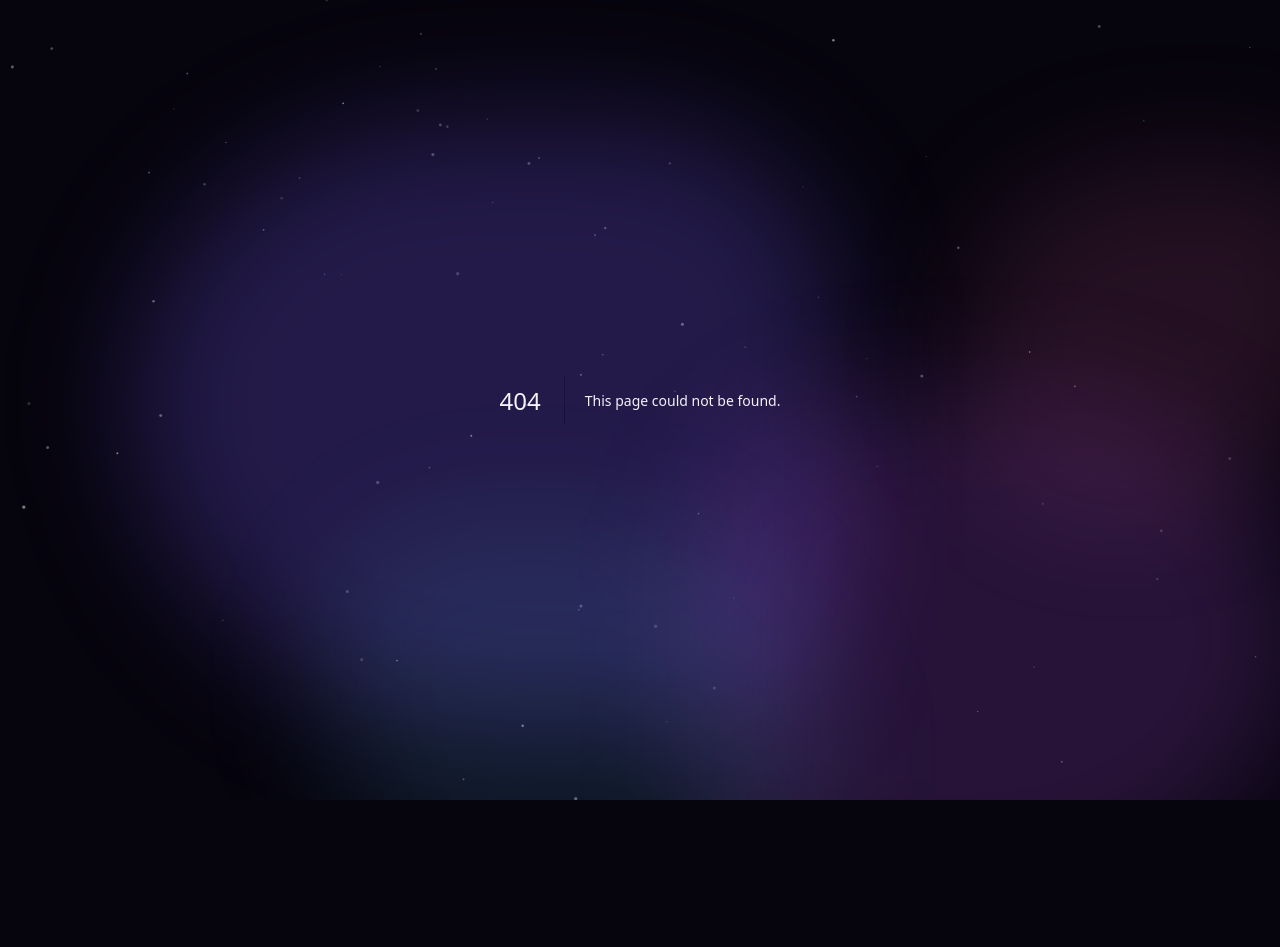
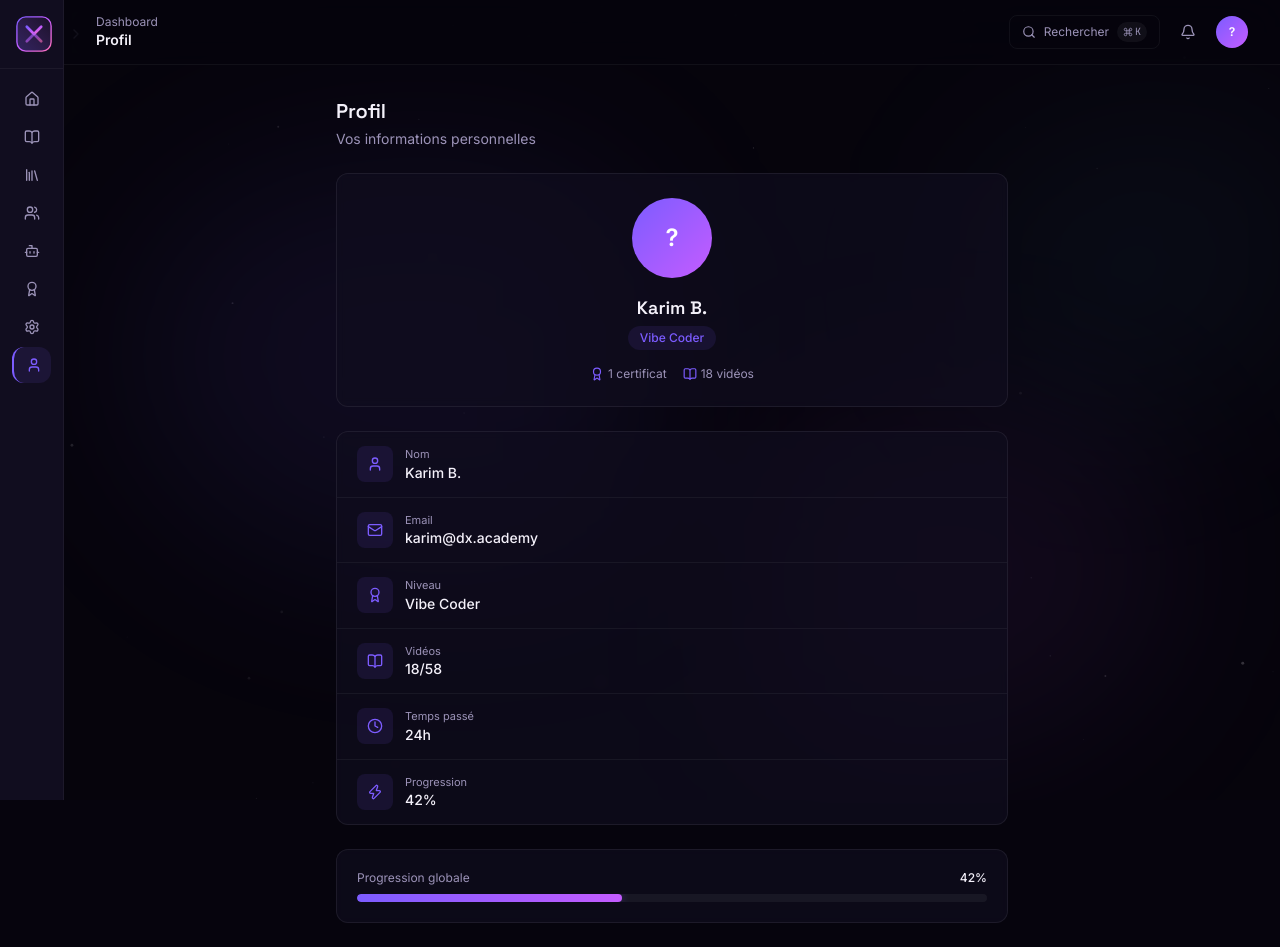
Before and after one commit to karimbzn31/DigitalX-Solutions-, a Next.js app: page /dashboard/profile in a window 1280 px wide. Before the commit this address had no page. Shown: the top 947 px of the page. Before the commit the page ends 800 px from the top, so only its background shows below. Built offline with nearby package versions, Linux system fonts and the light colour scheme.

Commit message:
feat: profile page with logout, clickable avatar, sidebar logo with gradient SVG

```diff
--- /dev/null
+++ b/src/app/(dashboard)/dashboard/profile/page.tsx
@@ -0,0 +1,98 @@
+"use client";
+import { useRouter } from "next/navigation";
+import { useAppStore } from "@/store/useAppStore";
+import { currentUser } from "@/lib/mock-data";
+import {
+  User, Mail, Award, BookOpen, Clock, Zap, LogOut
+} from "lucide-react";
+
+export default function ProfilePage() {
+  const router = useRouter();
+  const { user, setUser } = useAppStore();
+
+  const handleLogout = () => {
+    setUser(null);
+    router.push("/");
+  };
+
+  const info = [
+    { icon: User, label: "Nom", value: user?.name || currentUser.name },
+    { icon: Mail, label: "Email", value: user?.email || currentUser.email },
+    { icon: Award, label: "Niveau", value: currentUser.level },
+    { icon: BookOpen, label: "Vidéos", value: `${currentUser.videosWatched}/${currentUser.totalVideos}` },
+    { icon: Clock, label: "Temps passé", value: currentUser.timeSpent },
+    { icon: Zap, label: "Progression", value: `${currentUser.totalProgress}%` },
+  ];
+
+  return (
+    <div className="max-w-2xl mx-auto space-y-6">
+      <div>
+        <h2 className="text-xl font-display font-semibold text-star-white">Profil</h2>
+        <p className="text-sm text-mist mt-1">Vos informations personnelles</p>
+      </div>
+
+      {/* Avatar + Name */}
+      <div className="bg-surface/70 backdrop-blur-sm border border-white/[0.07] rounded-xl p-6 text-center">
+        <div className="w-20 h-20 rounded-full bg-gradient-to-br from-violet to-magenta flex items-center justify-center text-2xl font-bold text-white mx-auto">
+          {user?.initials || "?"}
+        </div>
+        <h3 className="text-lg font-display font-semibold text-star-white mt-4">{user?.name || currentUser.name}</h3>
+        <span className="inline-block text-xs px-3 py-1 rounded-full bg-violet/10 text-violet font-medium mt-1">
+          {currentUser.level}
+        </span>
+        <div className="flex items-center justify-center gap-4 mt-4 text-xs text-mist">
+          <span className="flex items-center gap-1">
+            <Award className="w-3.5 h-3.5 text-violet" />
+            {currentUser.certificates} certificat{currentUser.certificates > 1 ? "s" : ""}
+          </span>
+          <span className="flex items-center gap-1">
+            <BookOpen className="w-3.5 h-3.5 text-violet" />
+            {currentUser.videosWatched} vidéos
+          </span>
+        </div>
+      </div>
+
+      {/* Info Cards */}
+      <div className="bg-surface/70 backdrop-blur-sm border border-white/[0.07] rounded-xl overflow-hidden">
+        {info.map((item) => (
+          <div key={item.label} className="flex items-center gap-3 px-5 py-3.5 border-b border-white/5 last:border-0">
+            <div className="w-9 h-9 rounded-lg bg-violet/10 flex items-center justify-center shrink-0">
+              <item.icon className="w-4 h-4 text-violet" />
+            </div>
+            <div className="flex-1 min-w-0">
+              <p className="text-[11px] text-mist">{item.label}</p>
+              <p className="text-sm text-star-white font-medium">{item.value}</p>
+            </div>
+          </div>
+        ))}
+      </div>
+
+      {/* Progress Bar */}
+      <div className="bg-surface/70 backdrop-blur-sm border border-white/[0.07] rounded-xl p-5">
+        <div className="flex items-center justify-between mb-2">
+          <span className="text-xs text-mist">Progression globale</span>
+          <span className="text-xs text-star-white font-medium">{currentUser.totalProgress}%</span>
+        </div>
+        <div className="w-full h-2 rounded-full bg-white/5 overflow-hidden">
+          <div
+            className="h-full rounded-full transition-all duration-700"
+            style={{
+              width: `${currentUser.totalProgress}%`,
+              background: "linear-gradient(90deg, #7C5CFF, #C45CFF)",
+              boxShadow: "0 0 8px rgba(124, 92, 255, 0.3)",
+            }}
+          />
+        </div>
+      </div>
+
+      {/* Logout */}
+      <button
+        onClick={handleLogout}
+        className="flex items-center justify-center gap-2 w-full py-3.5 rounded-xl bg-rose/10 text-rose text-sm font-medium hover:bg-rose/20 transition-all"
+      >
+        <LogOut className="w-4 h-4" />
+        Se déconnecter
+      </button>
+    </div>
+  );
+}
--- a/src/components/layout/DashboardHeader.tsx
+++ b/src/components/layout/DashboardHeader.tsx
@@ -1,5 +1,6 @@
 "use client";
 import { usePathname } from "next/navigation";
+import Link from "next/link";
 import { Bell, Search, Command } from "lucide-react";
 import { useAppStore } from "@/store/useAppStore";
 import { useNotificationStore } from "@/store/useNotificationStore";
@@ -12,6 +13,7 @@ const breadcrumbMap: Record<string, string> = {
   "/dashboard/ai": "Assistant IA",
   "/dashboard/certificats": "Certificats",
   "/dashboard/parametres": "Paramètres",
+  "/dashboard/profile": "Profil",
 };
 
 export function DashboardHeader({ onMenuClick }: { onMenuClick?: () => void }) {
@@ -48,9 +50,9 @@ export function DashboardHeader({ onMenuClick }: { onMenuClick?: () => void }) {
             {unreadCount > 0 && <span className="absolute top-1 right-1 w-4 h-4 rounded-full bg-rose text-[8px] flex items-center justify-center font-bold text-white">{unreadCount > 9 ? "9+" : unreadCount}</span>}
           </button>
 
-          <div className="w-8 h-8 rounded-full bg-gradient-to-br from-violet to-magenta flex items-center justify-center text-xs font-bold text-white">
+          <Link href="/dashboard/profile" className="w-8 h-8 rounded-full bg-gradient-to-br from-violet to-magenta flex items-center justify-center text-xs font-bold text-white hover:brightness-110 transition-all">
             {user?.initials || "?"}
-          </div>
+          </Link>
         </div>
       </div>
     </header>
--- a/src/components/layout/DashboardSidebar.tsx
+++ b/src/components/layout/DashboardSidebar.tsx
@@ -3,10 +3,10 @@ import { usePathname, useRouter } from "next/navigation";
 import Link from "next/link";
 import { cn } from "@/lib/utils";
 import {
-  Home, BookOpen, Library, Users, Bot, Award, Settings, LogOut, ChevronLeft
+  Home, BookOpen, Library, Users, Bot, Award, Settings, LogOut, ChevronLeft, User
 } from "lucide-react";
 import { useAppStore } from "@/store/useAppStore";
-
+import { LogoFull } from "@/components/shared/Logo";
 
 const navItems = [
   { icon: Home, label: "Accueil", href: "/dashboard" },
@@ -16,6 +16,7 @@ const navItems = [
   { icon: Bot, label: "Assistant IA", href: "/dashboard/ai" },
   { icon: Award, label: "Certificats", href: "/dashboard/certificats" },
   { icon: Settings, label: "Paramètres", href: "/dashboard/parametres" },
+  { icon: User, label: "Profil", href: "/dashboard/profile" },
 ];
 
 const levelBadges: Record<string, string> = {
@@ -51,10 +52,7 @@ export function DashboardSidebar() {
       {/* Header */}
       <div className="p-4 border-b border-white/5 flex items-center justify-between">
         <Link href="/dashboard" className="flex items-center gap-2">
-          <div className="w-8 h-8 rounded-lg bg-gradient-to-br from-violet to-magenta flex items-center justify-center text-xs font-bold text-white shrink-0">
-            DX
-          </div>
-          {sidebarOpen && <span className="font-display text-star-white font-semibold text-sm">Academy</span>}
+          {sidebarOpen ? <LogoFull /> : <LogoFull className="[&>div>span]:hidden" />}
         </Link>
         <button onClick={() => setSidebarOpen(!sidebarOpen)} className="p-1 rounded-lg hover:bg-violet/10 text-mist hover:text-star-white transition-colors">
           <ChevronLeft className={cn("w-4 h-4 transition-transform", !sidebarOpen && "rotate-180")} />
@@ -63,8 +61,8 @@ export function DashboardSidebar() {
 
       {/* User profile */}
       {sidebarOpen && (
-        <div className="px-3 pt-3 pb-2">
-          <div className="flex items-center gap-3 px-3 py-2.5 rounded-xl bg-gradient-to-r from-violet/10 to-magenta/10 border border-violet/10">
+        <Link href="/dashboard/profile" className="px-3 pt-3 pb-2 block">
+          <div className="flex items-center gap-3 px-3 py-2.5 rounded-xl bg-gradient-to-r from-violet/10 to-magenta/10 border border-violet/10 hover:border-violet/30 transition-colors">
             <div className="w-9 h-9 rounded-full bg-gradient-to-br from-violet to-magenta flex items-center justify-center text-xs font-bold text-white shrink-0">
               {user?.initials || "?"}
             </div>
@@ -73,7 +71,7 @@ export function DashboardSidebar() {
               <span className="inline-block text-[10px] px-2 py-0.5 rounded-full bg-violet/20 text-violet font-medium">{level}</span>
             </div>
           </div>
-        </div>
+        </Link>
       )}
 
       {/* Navigation */}
```
